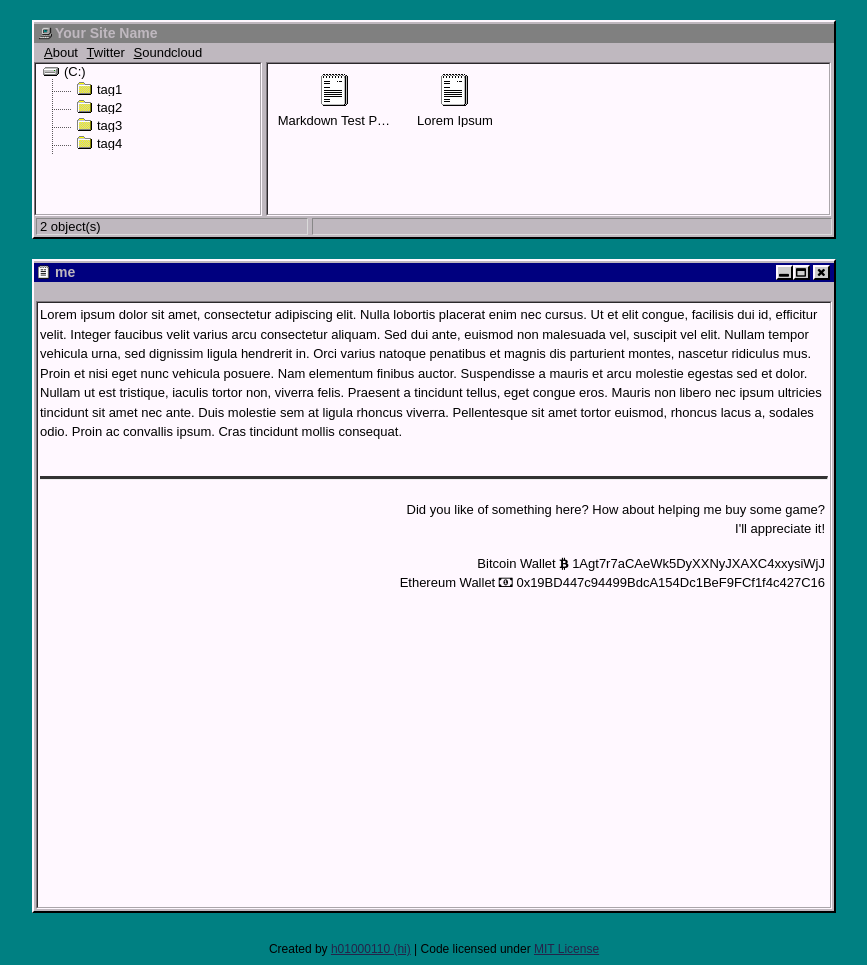
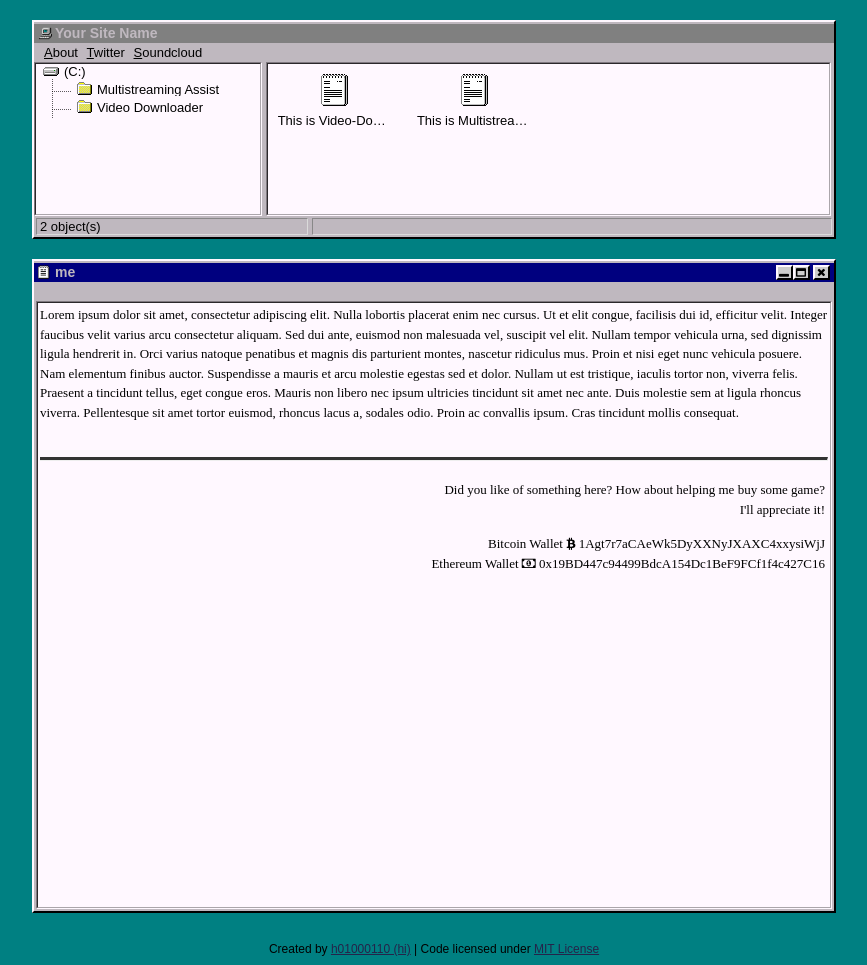
Before and after one commit to yjj8353/yjj8353.github.io, a Jekyll site: the page built from me/index.md, in a window 1280 px wide. Shown: the whole page, without its empty margins (206-1073 px from the left). Built offline with Jekyll 4.4.1, drawn with Linux system fonts in a browser that asks for light colours.

Commit message:
first commit

```diff
--- a/_config.yml
+++ b/_config.yml
@@ -1,6 +1,6 @@
 permalink: /:year:month:day/:title
 url: #Your url here
-baseurl: /project
+baseurl: / #/project
 
 # variables
 name: Your Site Name
--- a/_data/tags.yml
+++ b/_data/tags.yml
@@ -1,11 +1,5 @@
-tag1:
-  name: tag1
+Multistreaming-Assist:
+  name: Multistreaming-Assist
 
-tag2:
-  name: tag2
-
-tag3:
-  name: tag3
-
-tag4:
-  name: tag4
+Video-Downloader:
+  name: Video-Downloader
--- a/_layouts/default.html
+++ b/_layouts/default.html
@@ -35,7 +35,7 @@
 			<ul>
 				{% assign tags = site.tags | sort %}
 				{% for tag in tags %}
-				<li><a href="/tag/{{ tag | first | slugify }}/" title="{{ tag[0] | replace:'-', ' ' }}"><img src="/assets/img/folder.ico" />{{ tag[0] | replace:'-', ' ' }}</a></li>
+					<li><a href="/tag/{{ tag | first | slugify }}/" title="{{ tag[0] | replace:'-', ' ' }}"><img src="/assets/img/folder.ico" />{{ tag[0] | replace:'-', ' ' }}</a></li>
 				{% endfor %}
 			</ul>
 				</li>
@@ -46,7 +46,7 @@
 				{% if page.title == 'me' or page.title == '404...' %}
 					<ul>
 						{% for post in site.posts %}
-						<li><a href="{{  post.url }}" title="{{ post.title }}"><img src="/assets/img/file.ico" title="{{ post.title }}" />{{ post.title }}</a></li>
+							<li><a href="{{ post.url }}" title="{{ post.title }}"><img src="/assets/img/file.ico" title="{{ post.title }}" />{{ post.title }}</a></li>
 						{% endfor %}
 					</ul>
 				{% else %}
@@ -55,7 +55,9 @@
 			{% else %}
 				<ul>
 					{% for post in site.posts %}
-					<li><a href="{{  post.url }}" title="{{ post.title }}"><img src="/assets/img/file.ico" title="{{ post.title }}" />{{ post.title }}</a></li>
+						{% if post.tags == page.tags %}
+							<li><a href="{{ post.url }}" title="{{ post.title }}"><img src="/assets/img/file.ico" title="{{ post.title }}" />{{ post.title }}</a></li>
+						{% endif %}
 					{% endfor %}
 				</ul>
 			{% endunless %}
--- a/_layouts/tag.html
+++ b/_layouts/tag.html
@@ -2,7 +2,7 @@
 layout: default
 ---
 <ul>
-	{% for post in site.tags[page.tag] %}
-		<li><a href="{{  post.url }}" title="{{ post.title }}"><img src="/assets/img/file.ico" title="{{ post.title }}" />{{ post.title }}</a></li>
+	{% for page in site.tags[page.tag] %}
+		<li><a href="{{ page.url }}" title="{{ page.title }}"><img src="/assets/img/file.ico" title="{{ page.title }}" />{{ page.title }}</a></li>
 	{% endfor %}
 </ul>
--- /dev/null
+++ b/_posts/2017-08-31-multistreaming-assist.md
@@ -0,0 +1,8 @@
+---
+layout: default
+title: "This is Multistreaming-Assist"
+tags: Multistreaming-Assist
+---
+
+# This is Multistreaming-Assist Page!
+# 한글 폰트 적용!
--- /dev/null
+++ b/_posts/2017-09-16-video-downloader.md
@@ -0,0 +1,7 @@
+---
+layout: default
+title: "This is Video-Downloader"
+tags: Video-Downloader
+---
+
+# This is Video-Downloader Page!
--- a/_sass/_main.scss
+++ b/_sass/_main.scss
@@ -88,12 +88,22 @@ ul.topbar {
 		color: #000000;
 	}
 }
-.post_list, .tag_list, .post_content {
+.post_list, .tag_list {
 	background: #fff8ff;
 	border-width: 2px;
 	border-style: ridge groove groove ridge;
 	border-color: #7f787f #fff8ff #fff8ff #7f787f;
 }
+
+.post_content {
+	background: #fff8ff;
+	border-width: 2px;
+	border-style: ridge groove groove ridge;
+	border-color: #7f787f #fff8ff #fff8ff #7f787f;
+	font-family: 'DungGeunMo', serif;
+	src: url('../assets/fonts/DungGeunMo.ttf') format('truetype');
+}
+
 .post_list {
 	width: 70.2%;
 	margin: 0 auto;
--- a/index.html
+++ b/index.html
@@ -3,6 +3,6 @@ layout: default
 ---
 <ul>
 	{% for post in site.posts %}
-	<li><a href="{{  post.url }}" title="{{ post.title }}"><img src="/assets/img/file.ico" title="{{ post.title }}" />{{ post.title }}</a></li>
+	<li><a href="{{ post.url }}" title="{{ post.title }}"><img src="/assets/img/file.ico" title="{{ post.title }}" />{{ post.title }}</a></li>
 	{% endfor %}
 </ul>
--- /dev/null
+++ b/tags/Multistreaming-Assist.html
@@ -0,0 +1,5 @@
+---
+layout: tag
+tag: Multistreaming-Assist
+permalink: /tag/multistreaming-assist/
+---
--- /dev/null
+++ b/tags/Video-Downloader.html
@@ -0,0 +1,5 @@
+---
+layout: tag
+tag: Video-Downloader
+permalink: /tag/video-downloader/
+---
--- a/tags/tag1.html
+++ /dev/null
@@ -1,5 +0,0 @@
----
-layout: tag
-tag: tag1
-permalink: /tag/tag1/
----
--- a/tags/tag2.html
+++ /dev/null
@@ -1,5 +0,0 @@
----
-layout: tag
-tag: tag2
-permalink: /tag/tag2/
----
--- a/tags/tag3.html
+++ /dev/null
@@ -1,5 +0,0 @@
----
-layout: tag
-tag: tag3
-permalink: /tag/tag3/
----
--- a/tags/tag4.html
+++ /dev/null
@@ -1,5 +0,0 @@
----
-layout: tag
-tag: tag4
-permalink: /tag/tag4/
----
```
Also changed, not shown: _posts/2017-08-31-lorem-ipsum.md (deleted, +0 -11 lines), _posts/2017-09-16-markdown-test-page.md (deleted, +0 -179 lines), 2 other files.
